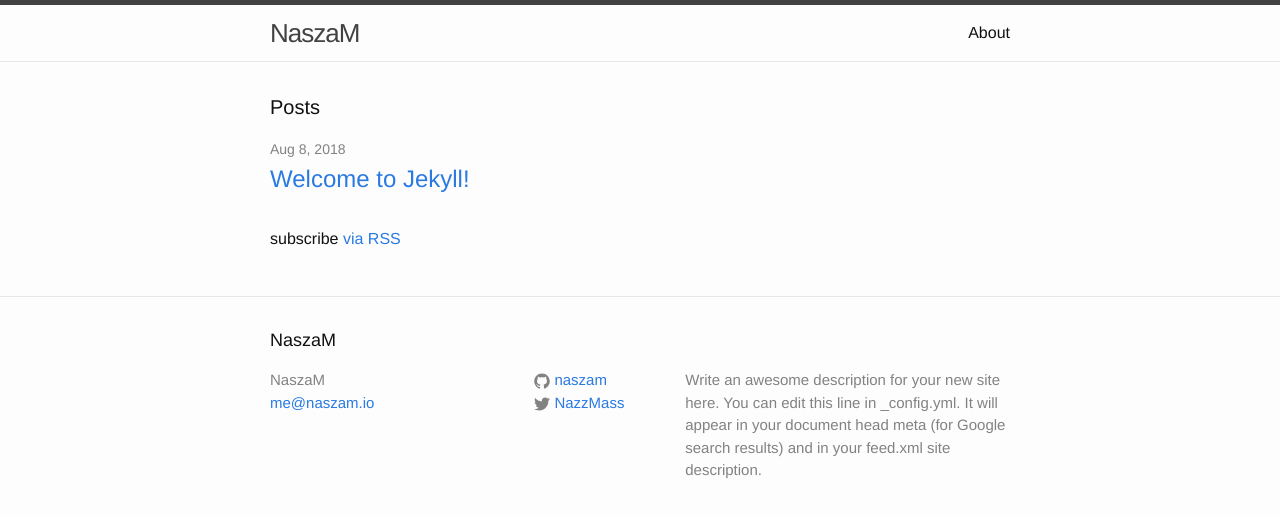
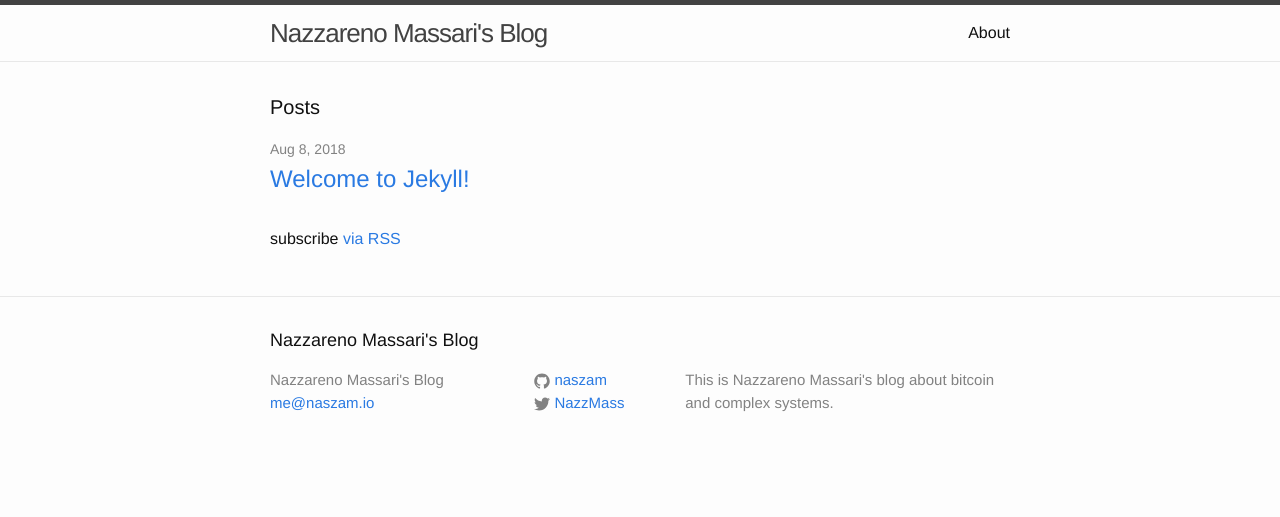
Before and after one commit to naszam/naszam-blog, a Jekyll site: the page built from index.html, in a window 1280 px wide. Shown: the top 517 px of the page. Built offline with Jekyll 4.4.1, drawn with Linux system fonts in a browser that asks for light colours.

Commit message:
Update _config.yml

```diff
--- a/_config.yml
+++ b/_config.yml
@@ -6,12 +6,10 @@
 # 'jekyll serve'. If you change this file, please restart the server process.
 
 # Site settings
-title: NaszaM
+title: Nazzareno Massari's Blog
 email: me@naszam.io
 description: > # this means to ignore newlines until "baseurl:"
-  Write an awesome description for your new site here. You can edit this
-  line in _config.yml. It will appear in your document head meta (for
-  Google search results) and in your feed.xml site description.
+  This is Nazzareno Massari's blog about bitcoin and complex systems.
 baseurl: "" # the subpath of your site, e.g. /blog
 url: "https://yourdomain.com" # the base hostname & protocol for your site
 twitter_username: NazzMass
```
